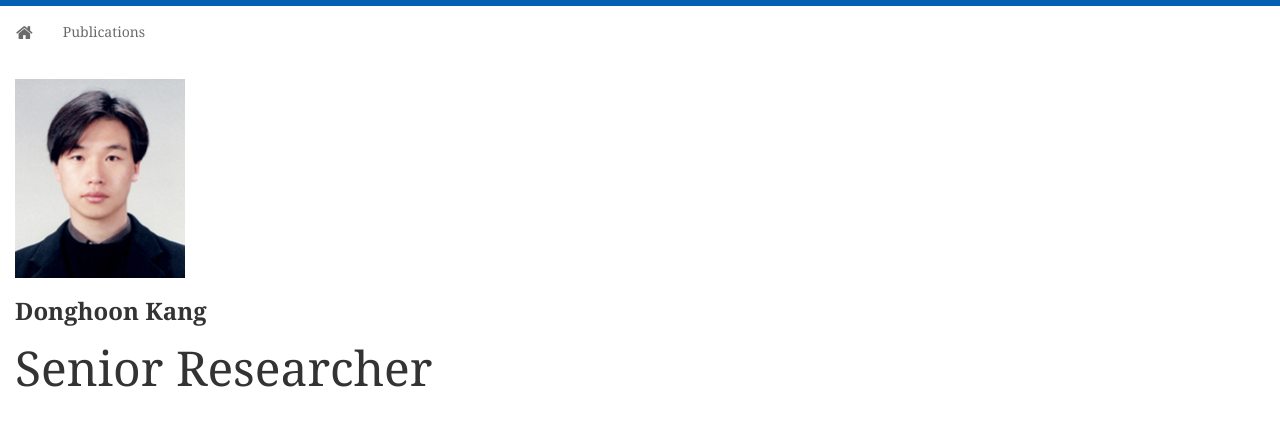
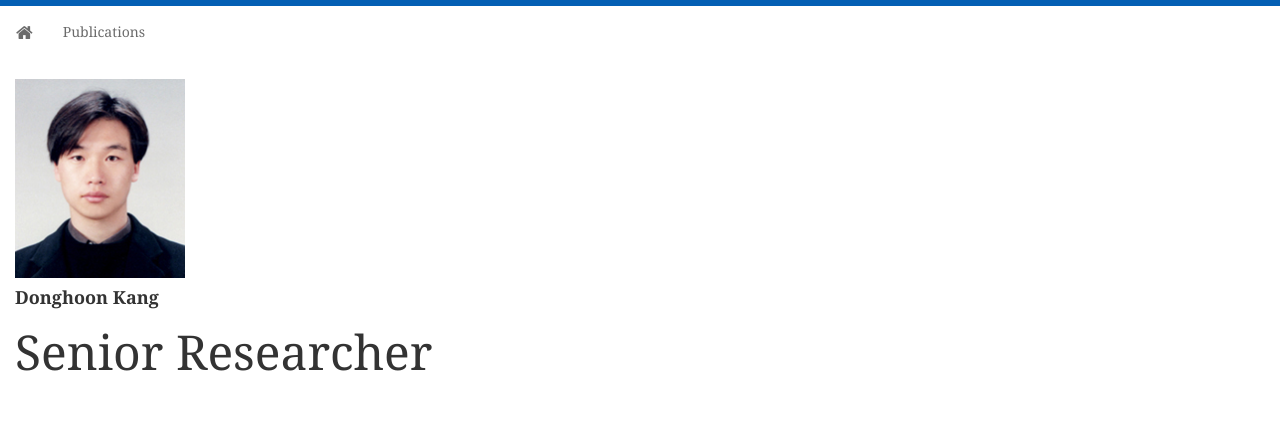
Before and after one commit to kimbabmoowoo/kimbabmoowoo.github.io, a Jekyll site: the page built from index.html, in a window 1280 px wide. Shown: the top 426 px of the page. Built offline with Jekyll 4.4.1, drawn with Linux system fonts in a browser that asks for light colours; nearby versions of some CDN libraries; Markdown is read by kramdown in place of the engine named in the settings; the list of posts is cut into pages by our own code.

Commit message:
Update index.html

```diff
--- a/index.html
+++ b/index.html
@@ -8,7 +8,7 @@ layout: home
 		<!-- <img src="https://raw.githubusercontent.com/kimbabmoowoo/kimbabmoowoo.github.io/master/dh3.jpg" width="170"> -->
 		<img src="{{ site.baseurl }}static/img/profile.jpg" width="170">
 	  </div>
-		<h3><strong>{{ site.author }}</strong></h3>
+		<h4><strong>{{ site.author }}</strong></h4>
 		<font size="7">Senior Researcher</font>
 		<!-- <h4>Senior Researcher</h4>
 		<h5><a target="_blank" href="https://www.kist.re.kr/kist_web/main/"><span style= "color:#424242">
```
